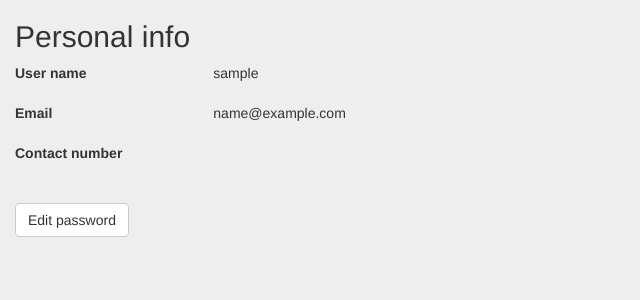
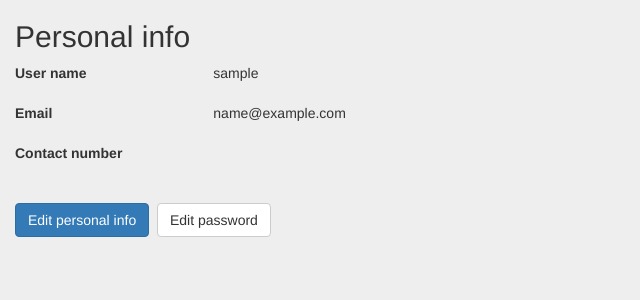
Before and after one commit to wikibootup/home, a Django app: page /personalinfo/ in a window 1280 px wide. Shown: the part 50-350 px from the top of the page, without its empty margins (0-640 px from the left). Run offline with Django 3.2, Linux system fonts and the light colour scheme; the visitor is signed in with stand-in values (Sample User, id 1); data that the repository does not hold is empty; some libraries are stand-ins or nearby versions.

Commit message:
users/templates/users/personalinfo.html : button for edit personal info added

```diff
--- a/seeseehome/users/templates/users/personalinfo.html
+++ b/seeseehome/users/templates/users/personalinfo.html
@@ -12,6 +12,7 @@
   </address>
 
 <div style="padding:0px 15px;">
+  <a class="btn btn-primary" href="{% url 'users:editpersonalinfo' %}">Edit personal info</a>&nbsp;
   <a class="btn btn-default" href="{% url 'users:editpwd' %}">Edit password</a>
 </div>
 {% endblock %}
```
